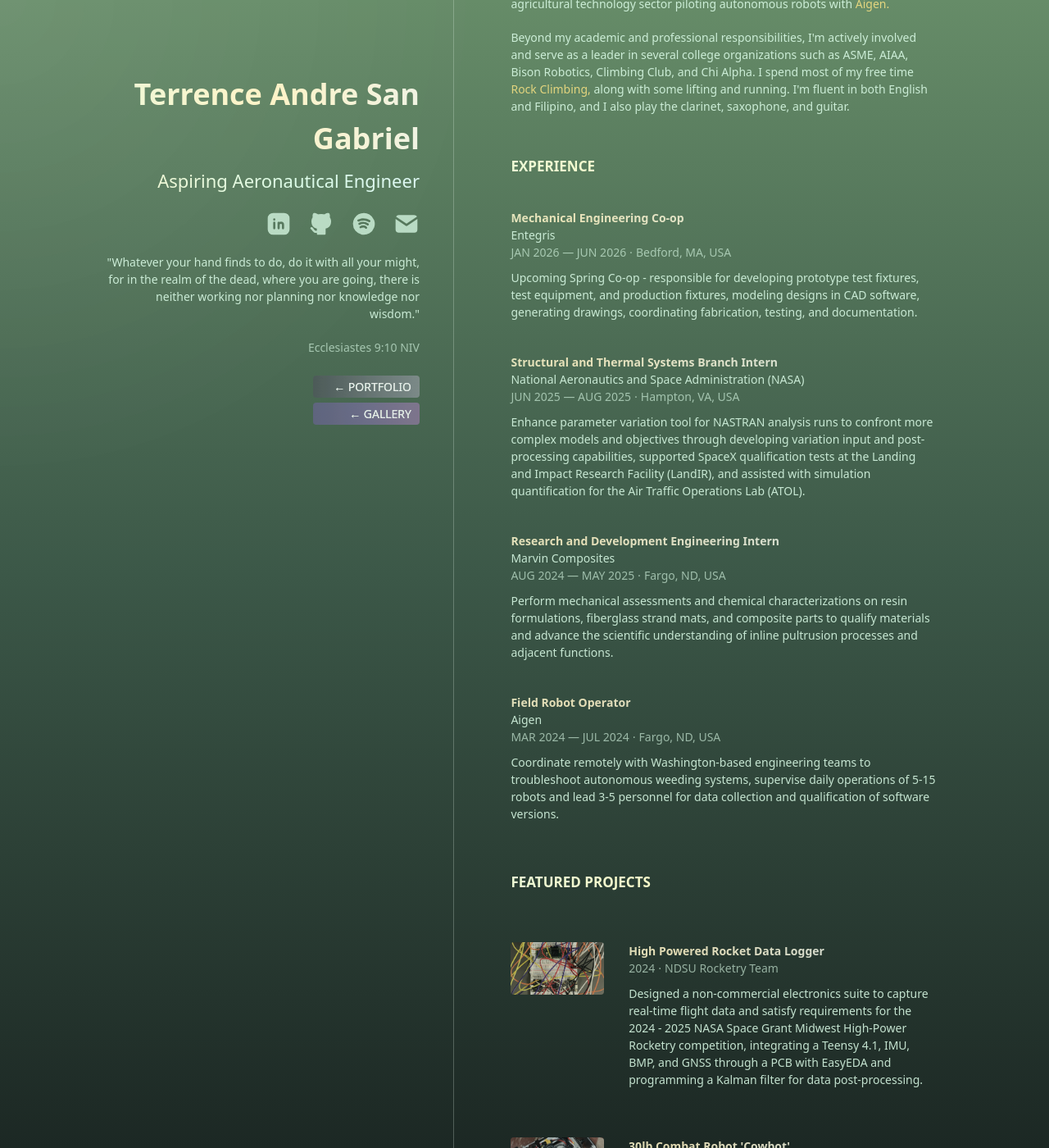
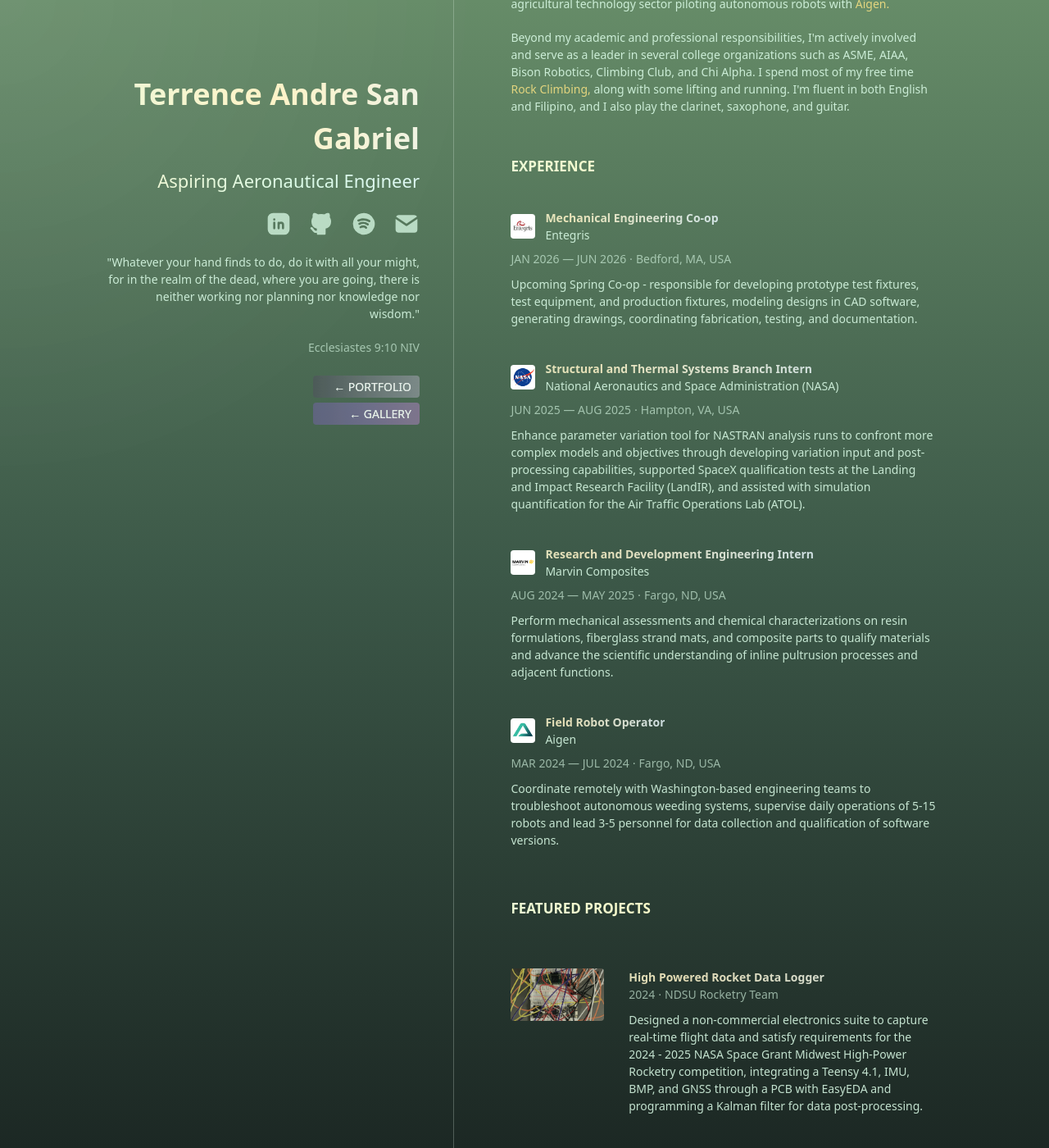
Before and after one commit to akositerrence/akositerrence.github.io, a Jekyll site: the page built from index.html, in a window 1280 px wide and 1400 px high, scrolled down 494 px. Shown: the whole window at 82% size. Built offline with Jekyll 4.4.1, drawn with Linux system fonts in a browser that asks for light colours.

Commit message:
added images to companies for desktop

```diff
--- a/index.html
+++ b/index.html
@@ -147,12 +147,19 @@
                 <!-- national aeronautics and space administration -->
                 <div class="experience-instance experience-3">
                     <div class="experience-col">
+                        <div class="experience-separator">
+                            <div>
+                                <img class="experience-img" src="./src/media/experience/entegris.jpeg" alt="">
+                            </div>
+                            <div>
                                 <div class="experience-title standard-text">
                                     <h3 class="content-title-link" href="https://www.entegris.com/en/home.html" target="_blank">
                                         Mechanical Engineering Co-op
                                     </h3>
                                 </div>
                                 <div class="experience-company standard-text"> Entegris </div>
+                            </div>
+                        </div>
                         <div class="experience-dates-location standard-text"> JAN 2026 — JUN 2026 ⋅ Bedford, MA, USA </div>
                         <p class="experience-description standard-text">
                             Upcoming Spring Co-op - responsible for developing prototype test fixtures, test equipment,
@@ -164,12 +171,19 @@
                 <!-- national aeronautics and space administration -->
                 <div class="experience-instance experience-3">
                     <div class="experience-col">
+                        <div class="experience-separator">
+                            <div>
+                                <img class="experience-img" src="./src/media/experience/nasa.jpeg" alt="">
+                            </div>
+                            <div>
                                 <div class="experience-title standard-text">
                                     <h3 class="content-title-link" href="https://www.nasa.gov/" target="_blank">
                                         Structural and Thermal Systems Branch Intern
                                     </h3>
                                 </div>
                                 <div class="experience-company standard-text"> National Aeronautics and Space Administration (NASA) </div>
+                            </div>
+                        </div>
                         <div class="experience-dates-location standard-text"> JUN 2025 — AUG 2025 ⋅ Hampton, VA, USA </div>
                         <p class="experience-description standard-text">
                             Enhance parameter variation tool for NASTRAN analysis runs
@@ -183,12 +197,19 @@
                 <!-- marvin composites -->
                 <div class="experience-instance experience-2">
                     <div class="experience-col">
+                        <div class="experience-separator">
+                            <div>
+                                <img class="experience-img" src="./src/media/experience/marvin.jpeg" alt="">
+                            </div>
+                            <div>
                                 <div class="experience-title standard-text">
                                     <h3 class="content-title-link" href="https://marvincomposites.com/" target="_blank">
                                         Research and Development Engineering Intern
                                     </h3>
                                 </div>
                                 <div class="experience-company standard-text"> Marvin Composites </div>
+                            </div>
+                        </div>
                         <div class="experience-dates-location standard-text"> AUG 2024 — MAY 2025 ⋅ Fargo, ND, USA </div>
                         <p class="experience-description standard-text">
                             Perform mechanical assessments and chemical characterizations
@@ -201,12 +222,19 @@
                 <!-- aigen -->
                 <div class="experience-instance experience-1">
                     <div class="experience-col">
+                        <div class="experience-separator">
+                            <div>
+                                <img class="experience-img" src="./src/media/experience/aigen.jpeg" alt="">
+                            </div>
+                            <div>
                                 <div class="experience-title standard-text">
                                     <h3 class="content-title-link" href="https://www.aigen.io/" target="_blank">
                                         Field Robot Operator
                                     </h3>
                                 </div>
                                 <div class="experience-company standard-text"> Aigen </div>
+                            </div>
+                        </div>
                         <div class="experience-dates-location standard-text"> MAR 2024 — JUL 2024 ⋅ Fargo, ND, USA </div>
                         <p class="experience-description standard-text">
                             Coordinate remotely with Washington-based engineering teams to troubleshoot
--- a/src/css/tail_main.css
+++ b/src/css/tail_main.css
@@ -304,10 +304,6 @@
   .scroll-smooth {
     scroll-behavior: smooth;
   }
-  .border {
-    border-style: var(--tw-border-style);
-    border-width: 1px;
-  }
   .border-1 {
     border-style: var(--tw-border-style);
     border-width: 1px;
@@ -889,6 +885,26 @@
 .experience-company {
   --tw-font-weight: var(--font-weight-extralight);
   font-weight: var(--font-weight-extralight);
+}
+.experience-separator {
+  align-items: center;
+  @media (width >= 48rem) {
+    display: flex;
+  }
+  @media (width >= 48rem) {
+    flex-direction: row;
+  }
+  @media (width >= 48rem) {
+    gap: calc(var(--spacing) * 3);
+  }
+  margin-bottom: calc(var(--spacing) * 2);
+}
+.experience-img {
+  width: calc(var(--spacing) * 0);
+  border-radius: var(--radius-sm);
+  @media (width >= 48rem) {
+    width: calc(var(--spacing) * 7.5);
+  }
 }
 .portfolio-instance {
   display: flex;
```
Also changed, not shown: src/css/head_main.css (+9 -0 lines), src/media/experience/aigen.jpeg (added), src/media/experience/entegris.jpeg (added), src/media/experience/marvin.jpeg (added), src/media/experience/marvin_logo.svg (deleted), src/media/experience/nasa.jpeg (added), src/media/experience/nasa_logo.svg (deleted). Lines whose indentation alone changed are shown as unchanged.
